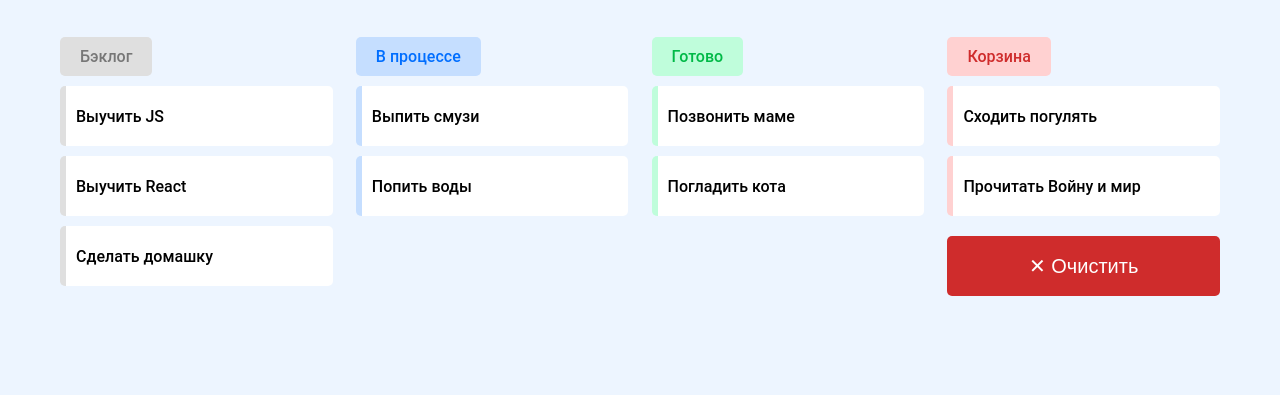
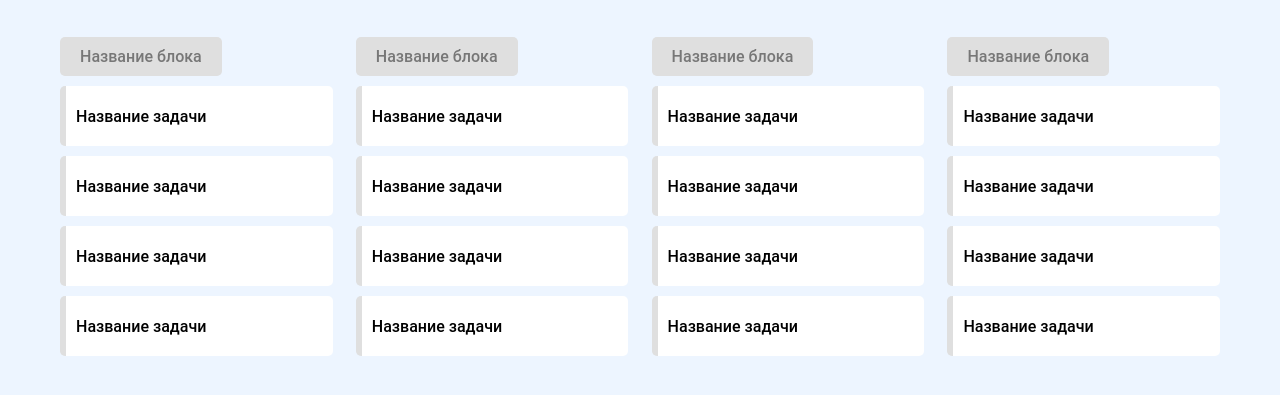
Before and after one commit to tem1v/todo-list, a plain HTML site: page index.html in a window 1280 px wide. Shown: the part 283-678 px from the top of the page. Drawn offline with Linux system fonts and the light colour scheme.

Commit message:
Верстка на компоненты

```diff
--- a/index.html
+++ b/index.html
@@ -7,49 +7,11 @@
 	<link rel="stylesheet" href="styles/style.css">
 </head>
 <body>
-	<header>
-		<h1>Список задач</h1>
-	</header>
 	<main>
-		<div class="form-container">
-			<span class="form-label">Новая задача</span>
-			<form class="task-form" action="/" method="post">
-            	<input type="text" name="title" placeholder="Название задачи...">
-            	<input type="submit" value="+  Добавить">
-        	</form>
-		</div>
-		<section class="tasks-categories">
-			<section class="backlog-container" >
-				<span class="backlog-label">Бэклог</span>
-				<ul class="backlog-list">
-					<li>Выучить JS</li>
-					<li>Выучить React</li>
-					<li>Сделать домашку</li>
-				</ul>
-			</section>
-			<section class="in-process-container">
-				<span class="in-process-label">В процессе</span>
-				<ul class="in-process-list">
-					<li>Выпить смузи</li>
-					<li>Попить воды</li>
-				</ul>
-			</section>
-			<section class="complete-container">
-				<span class="complete-label">Готово</span>
-				<ul class="complete-list">
-					<li>Позвонить маме</li>
-					<li>Погладить кота</li>
-				</ul>
-			</section>
-			<section class="trash-tasks">
-				<span class="trash-label">Корзина</span>
-				<ul class="trash-list">
-					<li>Сходить погулять</li>
-					<li>Прочитать Войну и мир</li>
-				</ul>
-				<button class="clear-btn">✕  Очистить</button>
-			</section>
+		<section class="add-task">
+
 		</section>
 	</main>
+	<script src="src/main.js" type="module"></script>
 </body>
 </html>
--- /dev/null
+++ b/markup/styles/style.css
@@ -0,0 +1,157 @@
+* {
+    margin: 0;
+    padding: 0;
+    box-sizing: border-box;
+}
+
+body{
+	background-color: #edf5ff;
+	font-family: 'Roboto', sans-serif;
+}
+
+header{
+	height: 70px;
+	padding: 20px 60px;
+	top: 0;
+    left: 0;
+    width: 100%;
+	display: flex;
+	align-items: center;
+	background-color: rgb(9, 122, 235);
+	color: #ffffff;
+}
+
+main{
+	padding: 60px;
+}
+
+.form-container{
+	height: 150px;
+	width: 550px;
+	border-radius: 20px;
+	margin-bottom: 50px;
+	padding: 20px 30px;
+	display: flex;
+	flex-direction: column;
+	justify-content: space-between;
+	background-color: white;
+}
+
+.form-label{
+	font-size: 30px;
+	font-weight: 500;
+}
+
+.task-form input[type="text"]{
+	border-radius: 5px;
+	height: 50px;
+	width: 270px;
+	border: 1px solid rgb(221, 221, 221);
+	font-size: 15px;
+	padding-left: 10px;
+	margin-right: 10px;
+}
+
+.task-form input[type="submit"]{
+	background-color: rgb(9, 122, 235);
+	border: none;
+	color: #ffffff;
+	font-size: 20px;
+	border-radius: 5px;
+	height: 50px;
+	width: 200px;
+	cursor: pointer;
+	transition: filter 0.3s ease;
+}
+
+.task-form input[type="submit"]:hover{
+	filter: brightness(0.9);
+}
+
+.tasks-categories{
+	display: flex;
+	justify-content: space-between;
+	gap: 2%;
+}
+
+.tasks-categories span{
+    border-radius: 5px;
+	padding: 10px 20px;
+}
+
+.tasks-categories section{
+	width: 25%;
+}
+
+.tasks-categories ul{
+	margin-top: 20px;
+}
+
+.tasks-categories ul li{
+	background-color: rgb(255, 255, 255);
+    border-radius: 5px;
+	margin-bottom: 10px;
+	padding: 10px;
+	height: 60px;
+	width: 100%;
+	font-weight: 500;
+	display: flex;
+	align-items: center;
+}
+
+.backlog-label{
+	background-color: rgb(223, 223, 223);
+	color: rgb(119, 119, 119);
+	font-weight: 500;
+}
+
+.backlog-list li{
+	border-left: 6px solid rgb(223, 223, 223);
+}
+
+.in-process-label{
+	background-color: rgb(197, 222, 255);
+	color: rgb(0, 110, 255);
+	font-weight: 500;
+}
+
+.in-process-list li{
+	border-left: 6px solid rgb(197, 222, 255);
+}
+
+.complete-label{
+	background-color: rgb(191, 253, 219);
+	color: rgb(0, 185, 71);
+	font-weight: 500;
+}
+
+.complete-list li{
+	border-left: 6px solid rgb(191, 253, 219);
+}
+
+.trash-label{
+	background-color: rgb(255, 209, 209);
+    color: rgb(207, 44, 44);
+    font-weight: 500;
+}
+
+.trash-list li{
+	border-left: 6px solid rgb(255, 209, 209);
+}
+
+.clear-btn{
+    width: 100%;
+	height: 60px;
+	margin-top: 10px;
+    font-size: 20px;
+    background-color: rgb(207, 44, 44);
+    color: rgb(255, 255, 255);
+    border: none;
+    border-radius: 5px;
+	cursor: pointer;
+	transition: filter 0.3s ease;
+}
+
+.clear-btn:hover {
+    filter: brightness(0.9);
+}
--- /dev/null
+++ b/src/framework/render.js
@@ -0,0 +1,19 @@
+const RenderPosition = {
+	BEFOREBEGIN: 'beforebegin',
+    AFTERBEGIN: 'afterbegin',
+    BEFOREEND: 'beforeend',
+    AFTEREND: 'afterend',
+};
+
+function createElement(template){
+	const newElement = document.createElement('div');
+	newElement.innerHTML = template;
+
+	return newElement.firstElementChild;
+}
+
+function render(component, container, place = RenderPosition.BEFOREEND){
+	container.insertAdjacentElement(place, component.getElement())
+}
+
+export {RenderPosition, createElement, render};
--- /dev/null
+++ b/src/main.js
@@ -0,0 +1,26 @@
+import HeaderComponent from "../view/header-component.js";
+import FormAddTaskComponent from "../view/form-add-task-component.js";
+import TasksBoardComponent from "../view/tasks-board-component.js";
+import TasksListComponent from "../view/tasks-list-component.js";
+import TaskComponent from "../view/task-component.js";
+import { render, RenderPosition } from "../src/framework/render.js";
+
+
+const bodyContainer = document.body;
+render(new HeaderComponent(), bodyContainer, RenderPosition.AFTERBEGIN);
+
+const formContainer = document.querySelector('.add-task')
+render(new FormAddTaskComponent(), formContainer, RenderPosition.AFTERBEGIN);
+
+
+render(new TasksBoardComponent(), formContainer, RenderPosition.AFTEREND);
+const tasksBoard = document.querySelector(".tasks-categories");
+
+for(let i=0; i<4; i++){
+	render(new TasksListComponent(), tasksBoard, RenderPosition.AFTERBEGIN);
+
+	const tasksList = document.querySelector(".backlog-list");
+	for(let j=0; j<4; j++){
+		render(new TaskComponent(), tasksList, RenderPosition.AFTERBEGIN);
+	}
+}
--- /dev/null
+++ b/view/form-add-task-component.js
@@ -0,0 +1,28 @@
+import { createElement } from "../src/framework/render.js";
+
+function createFormAddTaskComponentTemplate(){
+	return(
+		`<div class="form-container">
+			<span class="form-label">Новая задача</span>
+			<form class="task-form" action="/" method="post">
+            	<input type="text" name="title" placeholder="Название задачи...">
+            	<input type="submit" value="+  Добавить">
+        	</form>
+		</div>`
+	)
+}
+
+export default class FormAddTaskComponent{
+	getTemplate(){
+		return createFormAddTaskComponentTemplate();
+	}
+	getElement(){
+        if (!this.element){
+			this.element = createElement(this.getTemplate());
+		}
+		return this.element;
+    }
+	removeElement(){
+		this.element = null;
+	}
+}
--- /dev/null
+++ b/view/header-component.js
@@ -0,0 +1,24 @@
+import { createElement } from "../src/framework/render.js";
+
+function createHeaderComponentTemplate(){
+	return(
+		`<header>
+			<h1>Список задач</h1>
+		</header>`
+	);
+}
+
+export default class HeaderComponent{
+	getTemplate(){
+		return createHeaderComponentTemplate();
+	}
+	getElement(){
+        if(!this.element){
+			this.element = createElement(this.getTemplate());
+		}
+		return this.element;
+    }
+	removeElement(){
+		this.element = null;
+	}
+}
--- /dev/null
+++ b/view/task-component.js
@@ -0,0 +1,20 @@
+import { createElement } from "../src/framework/render.js";
+
+function createTaskComponentTemplate() {
+    return `<li>Название задачи</li>`;
+}
+
+export default class TaskComponent {
+    getTemplate() {
+        return createTaskComponentTemplate();
+    }
+    getElement() {
+        if (!this.element) {
+            this.element = createElement(this.getTemplate());
+        }
+        return this.element;
+    }
+    removeElement() {
+        this.element = null;
+    }
+}
--- /dev/null
+++ b/view/tasks-board-component.js
@@ -0,0 +1,24 @@
+import { createElement } from "../src/framework/render.js";
+
+function createTasksBoardComponentTemplate(){
+	return(
+        `<section class="tasks-categories">
+
+        </section>`
+    );
+}
+
+export default class TasksBoardComponent{
+	getTemplate(){
+        return createTasksBoardComponentTemplate();
+    }
+    getElement(){
+        if(!this.element){
+            this.element = createElement(this.getTemplate());
+        }
+        return this.element;
+    }
+    removeElement(){
+		this.element = null;
+    }
+}
--- /dev/null
+++ b/view/tasks-list-component.js
@@ -0,0 +1,25 @@
+import { createElement } from "../src/framework/render.js";
+
+function createTasksListComponentTemplate(){
+	return `<section class="backlog-container" >
+				<span class="backlog-label">Название блока</span>
+				<ul class="backlog-list">
+
+				</ul>
+			</section>`;
+}
+
+export default class TasksListComponent{
+	getTemplate(){
+		return createTasksListComponentTemplate();
+	}
+	getElement(){
+		if (!this.element){
+            this.element = createElement(this.getTemplate());
+        }
+        return this.element;
+    }
+	removeElement(){
+        this.element = null;
+    }
+}
```
Also changed, not shown: markup/index.html (added, +55 -0 lines).
